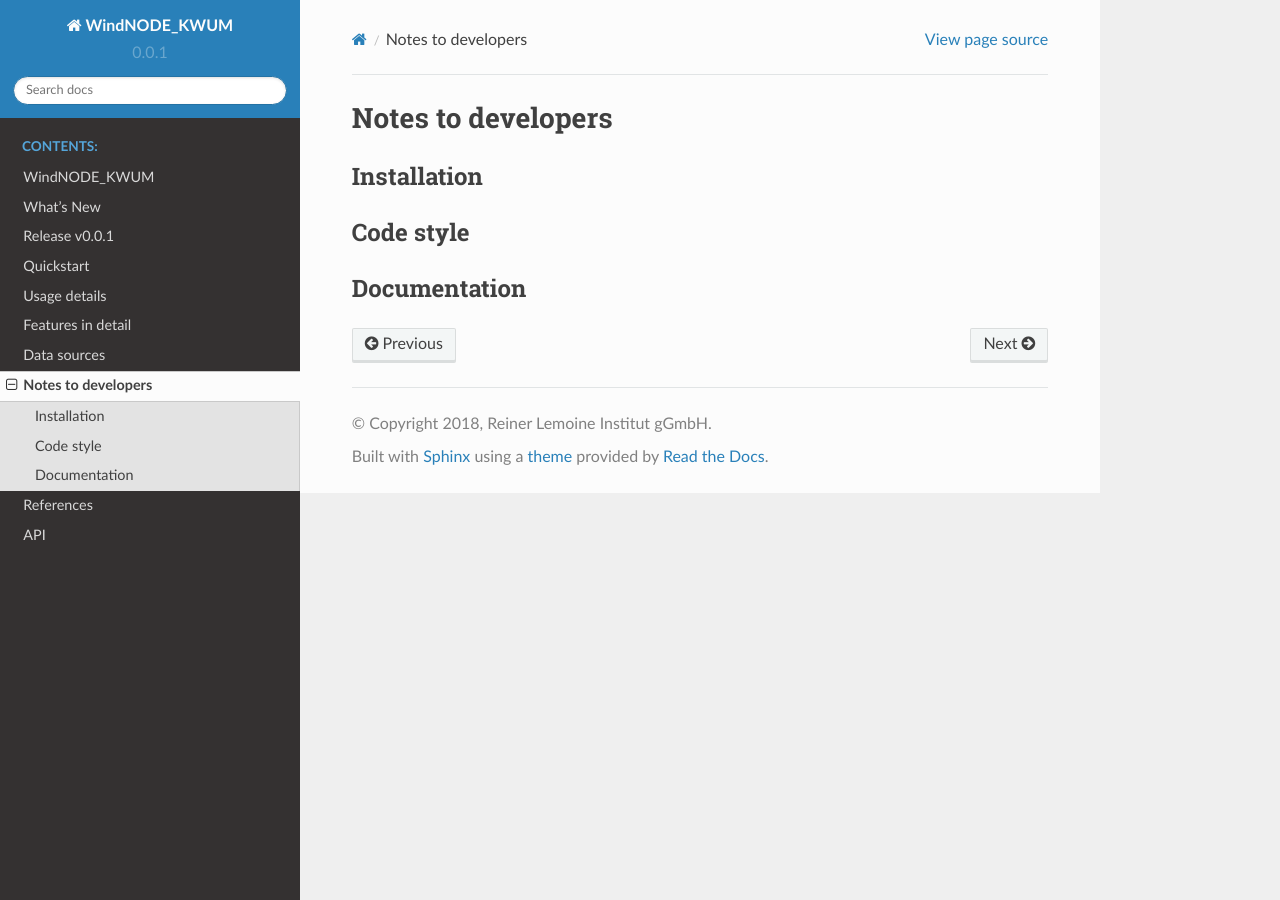
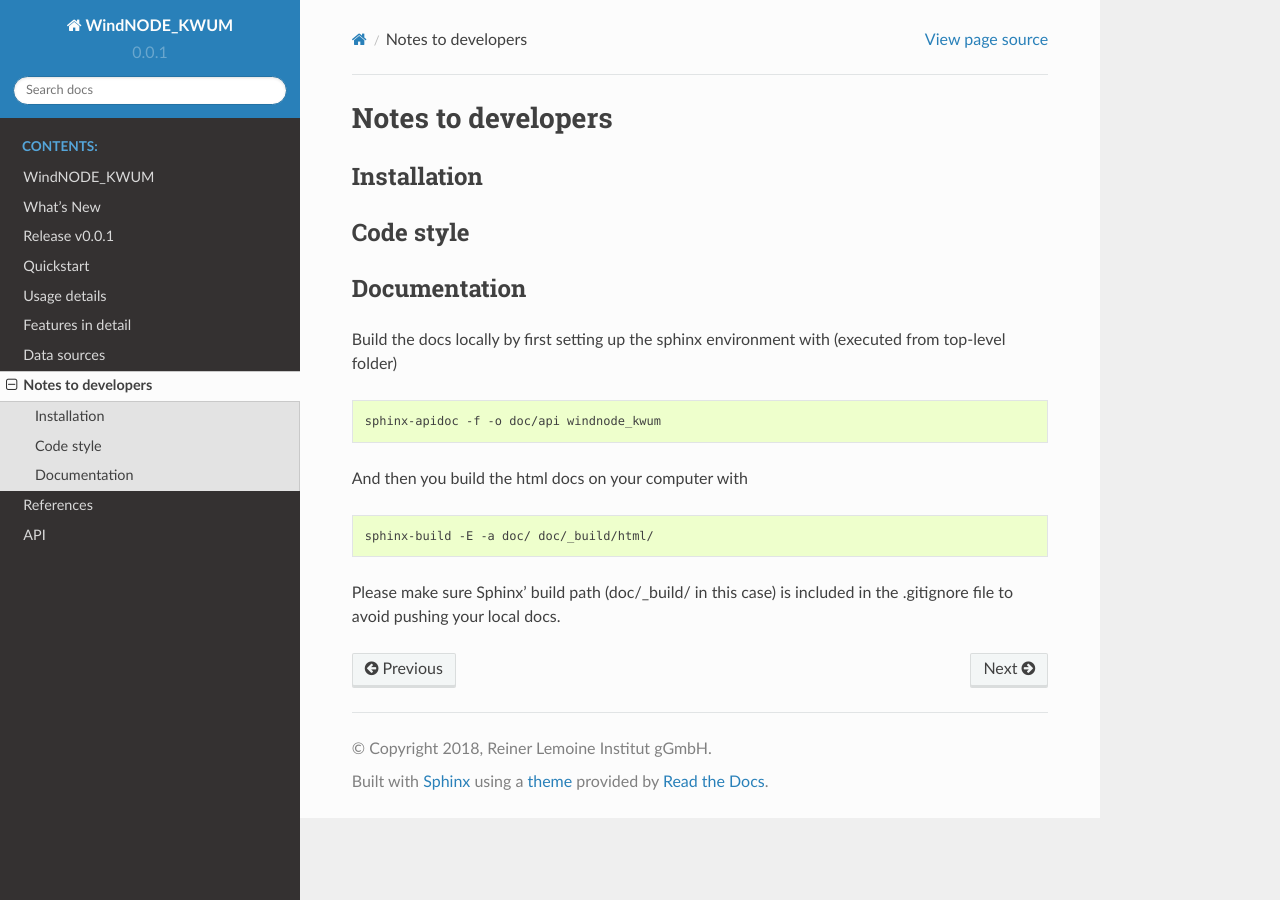
Before and after one commit to windnode/WindNODE_KWUM, a Sphinx documentation site: the page built from doc/dev_notes.rst, in a window 1280 px wide. Built offline with Sphinx 7.4.7 and the Read the Docs theme 2.0.0, drawn with Linux system fonts in a browser that asks for light colours; formulas are drawn with MathJax 3.

Commit message:
update docs

```diff
--- a/doc/api/modules.rst
+++ b/doc/api/modules.rst
@@ -1,8 +1,7 @@
-WindNODE_KWUM
+windnode_kwum
 =============
 
 .. toctree::
    :maxdepth: 4
 
-   setup
    windnode_kwum
--- a/doc/dev_notes.rst
+++ b/doc/dev_notes.rst
@@ -13,3 +13,19 @@ Code style
 
 Documentation
 -------------
+
+Build the docs locally by first setting up the sphinx environment with (executed
+from top-level folder)
+
+.. code-block:: bash
+
+    sphinx-apidoc -f -o doc/api windnode_kwum
+
+And then you build the html docs on your computer with
+
+.. code-block:: bash
+
+    sphinx-build -E -a doc/ doc/_build/html/
+
+Please make sure Sphinx' build path (doc/_build/ in this case) is included in the
+.gitignore file to avoid pushing your local docs.
```
